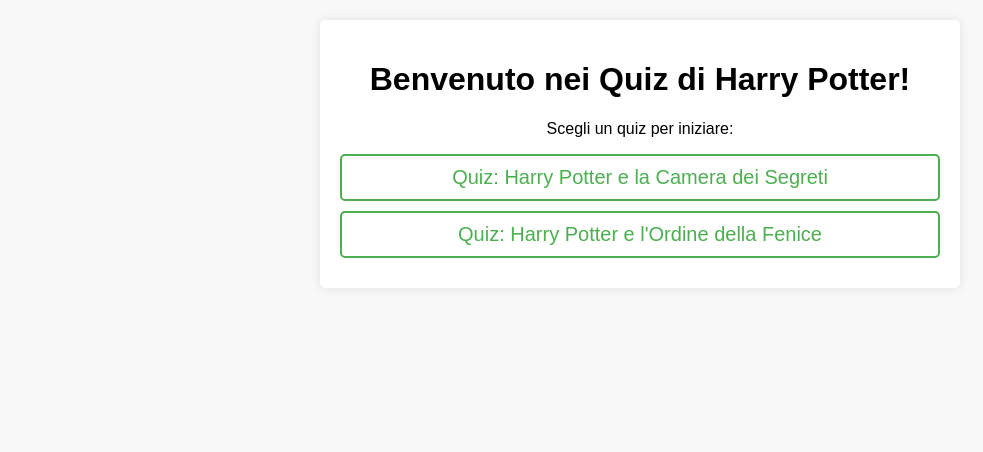
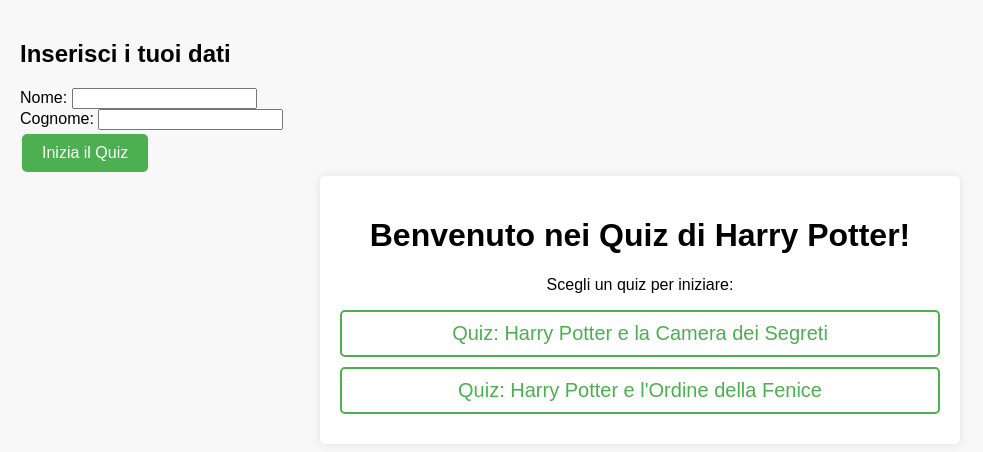
Before and after one commit to Potasovvi/Trivial-Pursuit-HP, a plain HTML site: page index.html in a window 1280 px wide. Shown: the whole page, without its empty margins (0-983 px from the left). Drawn offline with Linux system fonts and the light colour scheme.

Commit message:
Update index.html

```diff
--- a/index.html
+++ b/index.html
@@ -7,6 +7,21 @@
     <link rel="stylesheet" href="style.css">
 </head>
 <body>
+
+<div id="userForm">
+    <h2>Inserisci i tuoi dati</h2>
+    <form id="form">
+      <label for="firstName">Nome:</label>
+      <input type="text" id="firstName" name="firstName" required>
+      <br>
+      <label for="lastName">Cognome:</label>
+      <input type="text" id="lastName" name="lastName" required>
+      <br>
+      <button type="submit">Inizia il Quiz</button>
+    </form>
+  </div>
+
+
     <div class="quiz-selection-container">
         <h1>Benvenuto nei Quiz di Harry Potter!</h1>
         <p>Scegli un quiz per iniziare:</p>
```
